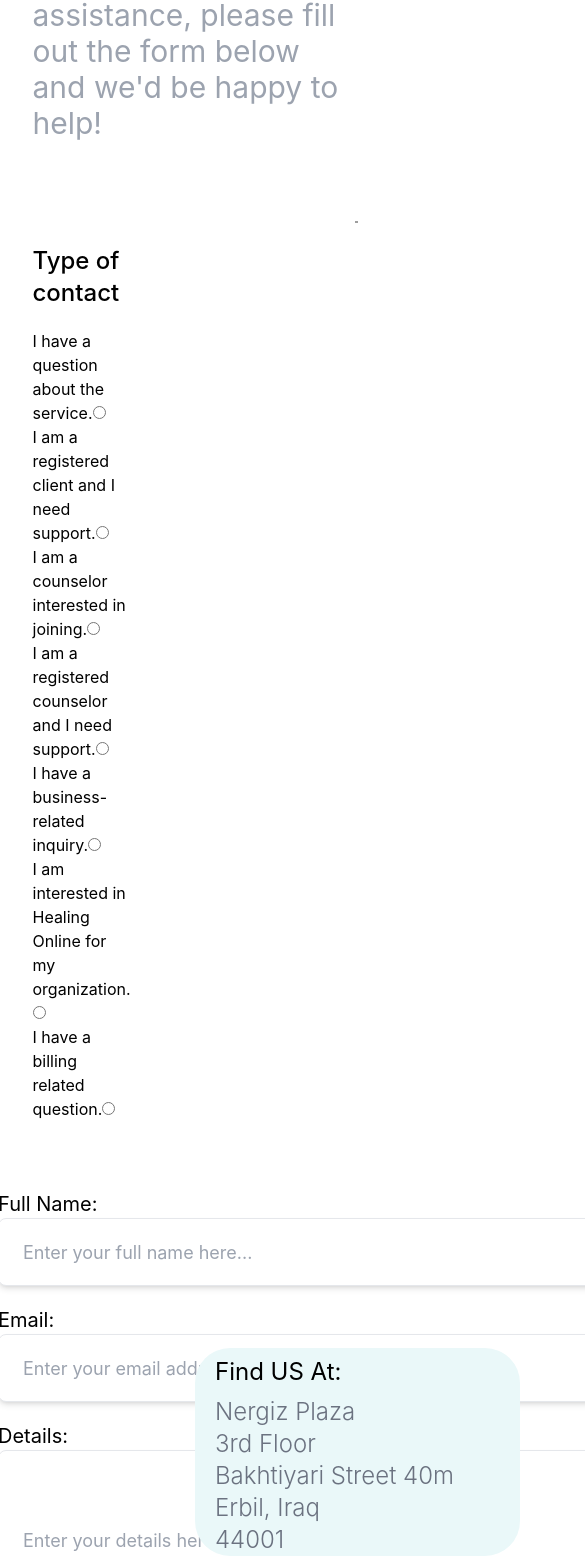
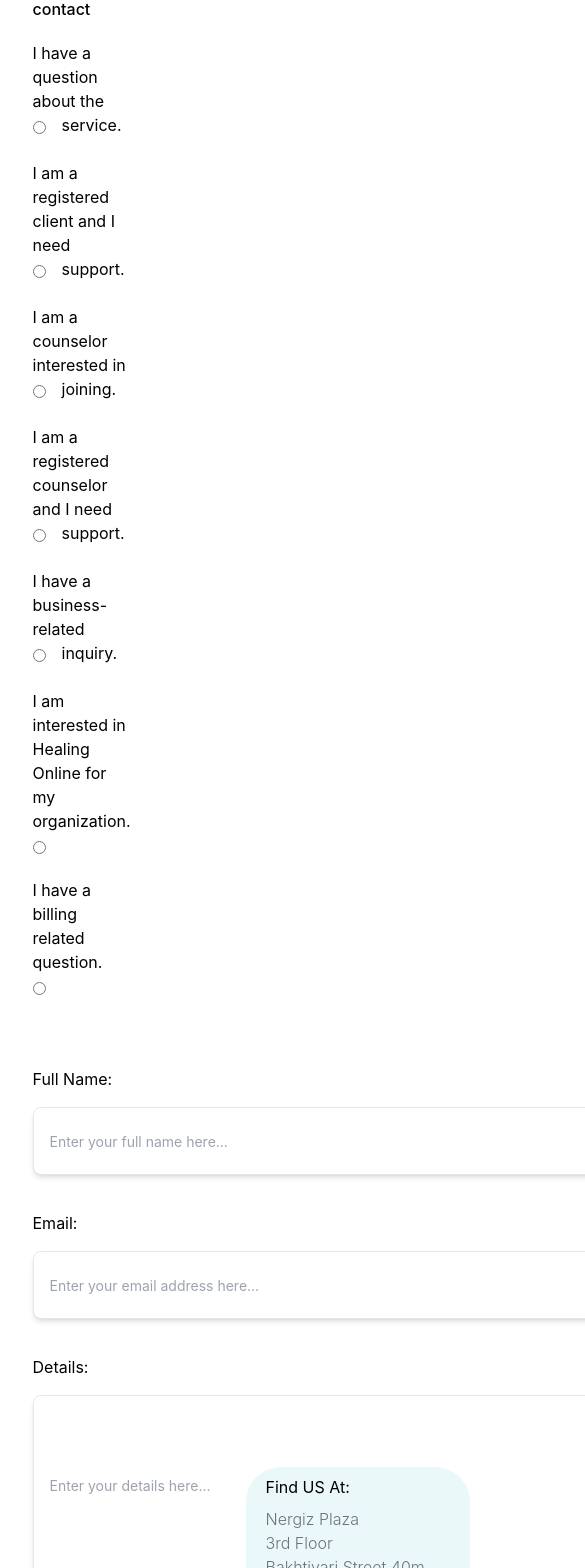
Before and after one commit to Roubaaa/TWMB, a React (Create React App) app: page /contactUs in a window 390 px wide. Shown: the part 426-1994 px from the top of the page, 585 px wide, since content can reach past the window. Built offline with nearby package versions, Linux system fonts and the light colour scheme; the HTML template or start-up script is replaced by a standard one.

Commit message:
Completed

```diff
--- a/src/Components/ContactUs/ContactUs.css
+++ b/src/Components/ContactUs/ContactUs.css
@@ -0,0 +1,5 @@
+@media screen and (min-width: 480px) {
+    .one {
+      width: 128px;
+    }
+  }
--- a/src/Components/ContactUs/ContactUs.js
+++ b/src/Components/ContactUs/ContactUs.js
@@ -131,28 +131,28 @@ console.log(questions)
     <div>
 <div className="flex flex-wrap justify-center items-center">
   <div className="w-10/12	">
-    <h1 className="text-5xl	w-10/12 mt-10">SEND OUS YOUR REQUEST</h1>
-    <h1 className="text-3xl	text-gray-400 mt-5">Do you have a question, concern, idea, feedback, or problem? If you need assistance, please fill out the form below and we&apos;d be happy to help!</h1>
+    <h1 className="	w-10/12 mt-10 font-normal font-sans text-2xl  md:text-3xl">SEND US YOUR REQUEST</h1>
+    <h1 className=" mt-5 text-zinc-500 font-sans text-s sm:text-sm md:text-xl">Do you have a question, concern, idea, feedback, or problem? If you need assistance, please fill out the form below and we&apos;d be happy to help!</h1>
   </div>
 <div className="flex flex-row w-10/12	 mt-20 gap-56">
-    <div className="w-2/4 mt-6">
-      <h1 className="text-2xl font-medium	" >Type of contact</h1>
+    <div className=" w-2/4 mt-6">
+      <h1 className="text-s sm:text-sm md:text-2xl font-medium	" >Type of contact</h1>
 
-      <div className="space-y-5 mt-5"  >
+      <div className="flex flex-col mt-5"  >
 
-        <label htmlFor="ques1">I have a question about the service.<input type="radio" id="ques1" name="questions" onChange={()=> handleOnChange1("first")} value={first} /></label><br/>
-        <label htmlFor="ques2">I am a registered client and I need support.<input type="radio" id="ques2" name="questions" onChange={()=> handleOnChange1("second")} value={second} /></label><br/>
-        <label htmlFor="ques3">I am a counselor interested in joining.<input type="radio" id="ques3" name="questions" onChange={()=> handleOnChange1("third")} value={third}  /></label><br/>
-        <label htmlFor="ques4">I am a registered counselor and I need support.<input type="radio" id="ques4" name="questions" onChange={()=> handleOnChange1("fourth")} value={fourth}  /></label><br/>
-        <label htmlFor="ques5">I have a business-related inquiry.<input type="radio" id="ques5" name="questions" onChange={()=> handleOnChange1("fifth")} value={fifth}  /></label><br/>
-        <label htmlFor="ques6">I am interested in Healing Online for my organization.<input type="radio" id="ques6" name="questions" onChange={()=> handleOnChange1("sixth")} value={sixth}  /></label><br/>
-        <label htmlFor="ques7">I have a billing related question.<input type="radio" id="ques7" name="questions" onChange={()=> handleOnChange1("seventh")} value={seventh}  /></label><br/>
+        <label htmlFor="ques1">I have a question about the service.<input className="float-left mr-4 mt-2 md-mr-2 md-mt-0 md-float-left" type="radio" id="ques1" name="questions" onChange={()=> handleOnChange1("first")} value={first} /></label><br/>
+        <label htmlFor="ques2">I am a registered client and I need support.<input className="float-left mr-4 mt-2" type="radio" id="ques2" name="questions" onChange={()=> handleOnChange1("second")} value={second} /></label><br/>
+        <label htmlFor="ques3">I am a counselor interested in joining.<input className="float-left mr-4 mt-2" type="radio" id="ques3" name="questions" onChange={()=> handleOnChange1("third")} value={third}  /></label><br/>
+        <label htmlFor="ques4">I am a registered counselor and I need support.<input className="float-left mr-4 mt-2" type="radio" id="ques4" name="questions" onChange={()=> handleOnChange1("fourth")} value={fourth}  /></label><br/>
+        <label htmlFor="ques5">I have a business-related inquiry.<input className="float-left mr-4 mt-2" type="radio" id="ques5" name="questions" onChange={()=> handleOnChange1("fifth")} value={fifth}  /></label><br/>
+        <label htmlFor="ques6">I am interested in Healing Online for my organization.<input className="float-left mr-4 mt-2" type="radio" id="ques6" name="questions" onChange={()=> handleOnChange1("sixth")} value={sixth}  /></label><br/>
+        <label htmlFor="ques7">I have a billing related question.<input className="float-left mr-4 mt-2 mt-2" type="radio" id="ques7" name="questions" onChange={()=> handleOnChange1("seventh")} value={seventh}  /></label><br/>
 
 
       </div>
     </div>
-    <div className="w-2/4">
-      <img src={image} alt='' className="" />
+    <div className="">
+      <img src={image} alt='' className="sm:w-auto w-auto h-auto " />
     </div>
 </div>
 
@@ -160,21 +160,21 @@ console.log(questions)
 
 </div>
 
-<div className="flex flex-row justify-center items-center my-10">
-      <form className="w-10/12" onSubmit={handleSubmit}>
-       <div className="flex flex-col w-2/4 justify-center  items-start space-y-5 px-32">
-        <label htmlFor="name" className="font-normal text-xl" >Full Name:
+<div className="flex flex-row justify-center items-center my-12">
+      <form className="w-10/12  " onSubmit={handleSubmit}>
+       <div className="flex flex-col sm:w-2/4 w-2/4 justify-center  items-start space-y-5  sm:px-28 px-48">
+        <label htmlFor="name" className="font-normal text-l sm:text-sm md:text-xl" >Full Name:
         <input type="text"
         name="name"
         value={name.name}
         onChange={handleOnChange}
 
-        className="rounded-lg shadow-md placeholder:text-lg placeholder border	px-6" style={{width:"604px",height:"68px"}} placeholder="Enter your full name here..."
+        className="rounded-lg shadow-md sm:placeholder:text-lg placeholder:text-sm placeholder border my-4	px-4" style={{width:"604px",height:"68px"}} placeholder="Enter your full name here..."
 
         /></label>
 
-        <label htmlFor="email" className="font-normal text-xl">Email:
-        <input   className="rounded-lg shadow-md placeholder:text-lg placeholder border px-6"
+        <label htmlFor="email" className="font-normal text-l sm:text-sm md:text-xl ">Email:
+        <input   className="rounded-lg shadow-md sm:placeholder:text-lg placeholder:text-sm placeholder border my-4 px-4 "
          type="email"
          name="email"
          value={email.email}
@@ -184,23 +184,23 @@ console.log(questions)
 
         />
         </label>
-        <label htmlFor="detail" className="font-normal text-xl">Details:
+        <label htmlFor="detail" className="font-normal text-l sm:text-sm md:text-xl">Details:
         <input type="text"
         name="details"
         value={details.details}
         onChange={handleOnChange}
-         className="rounded-lg shadow-md placeholder:text-lg placeholder border px-6" style={{width:"604px",height:"180px"}} placeholder="Enter your details here..."
+         className=" rounded-lg shadow-md sm:placeholder:text-lg placeholder:text-sm  placeholder border my-4 px-4" style={{width:"604px",height:"180px"}} placeholder="Enter your details here..."
 
 
         /></label>
         <button  type="submit"
               aria-label="Send"
-              className='w-56	 h-16 rounded-md font-normal text-2xl mt-20'
+              className='w-28 sm:w-56	 h-8 sm:h-16 rounded-md font-normal text-l sm:text-2xl mt-20'
              style={{background: '#2DD3E3'}}>SUBMIT</button>
         </div>
       </form>
-      <div className="flex w-10/12 justify-center items-center" style={{height:'581.71px'}}>
-        <div className="flex flex-col rounded-lg w-96	justify-center items-start text-2xl" style={{background:"#EAF8F9", borderRadius:'35px'}}>
+      <div className="flex w-56 justify-center items-center mx-20 mt-96 sm:my-48">
+        <div className="flex flex-col rounded-lg w-96	justify-center items-start text-s sm:text-2xl" style={{background:"#EAF8F9", borderRadius:'35px'}}>
           <h1 className="ml-5 my-2 font-normal">Find US At:</h1>
           <h1 className="ml-5 font-light	text-gray-500		">Nergiz Plaza</h1>
           <h1 className="ml-5 font-light	text-gray-500		">3rd Floor</h1>
```
